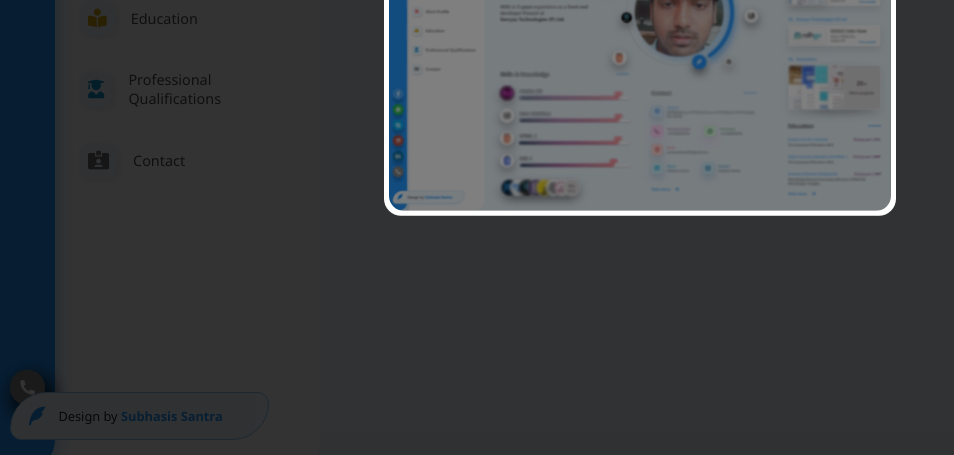
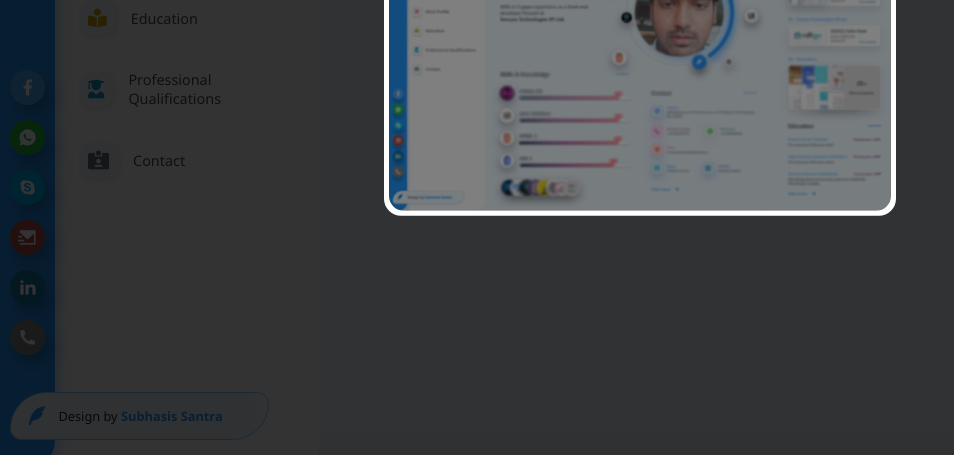
Before and after one commit to subhasisdesigner/update, a React (Create React App) app: page / in a window 1280 px wide. Shown: the part 330-785 px from the top of the page, without its empty margins (0-954 px from the left). Built offline with nearby package versions, Linux system fonts and the light colour scheme.

Commit message:
issue fix

```diff
--- a/src/view/component/main/Main.js
+++ b/src/view/component/main/Main.js
@@ -29,6 +29,7 @@ export default function Main(props) {
         aria-label="mailbox folders"
       >
          <IconButton
+            className="menu_bar"
             color="inherit"
             aria-label="open drawer"
             edge="start"
--- a/src/view/component/main/leftPanel/leftPanel.scss
+++ b/src/view/component/main/leftPanel/leftPanel.scss
@@ -7,7 +7,7 @@
         border-radius: 0 40px 30px 0;
         border: 0;
     }
-    & .MuiButtonBase-root{position: absolute;}
+    & .menu_bar{position: absolute;}
 
 }
 .left_panel {
```
